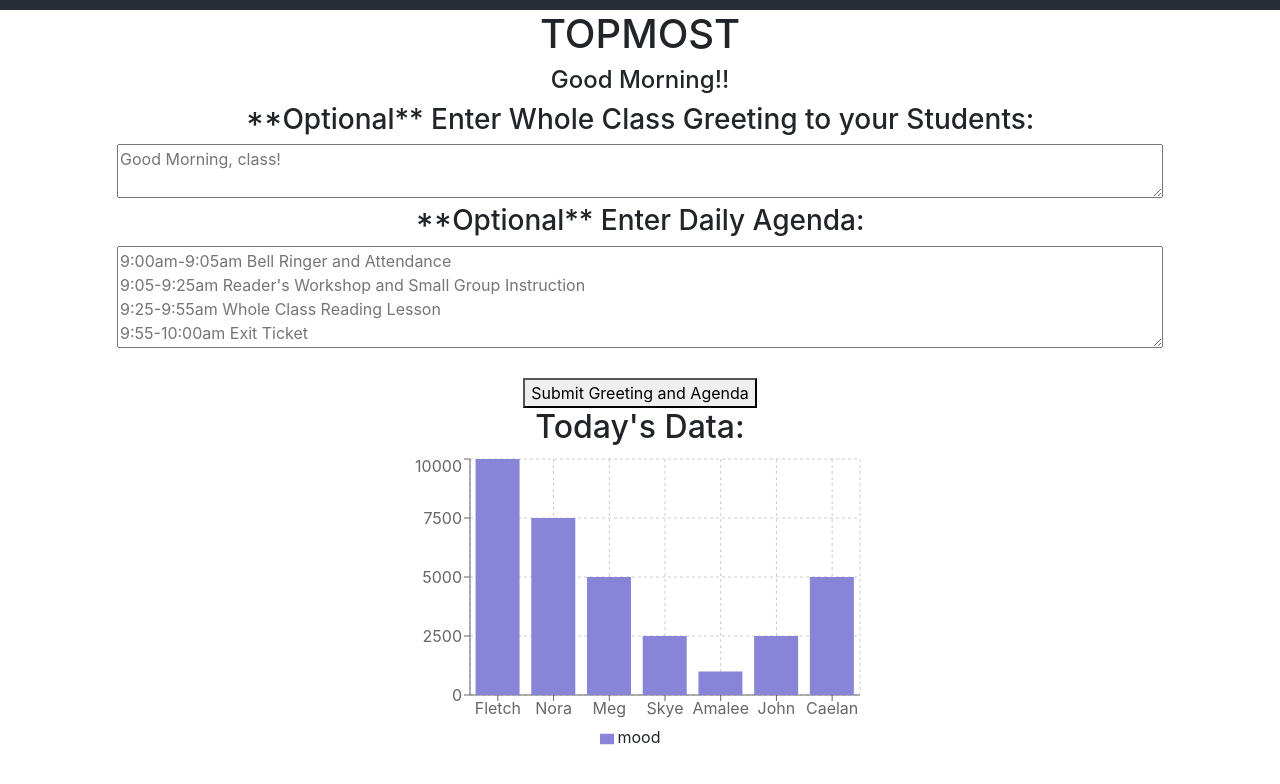
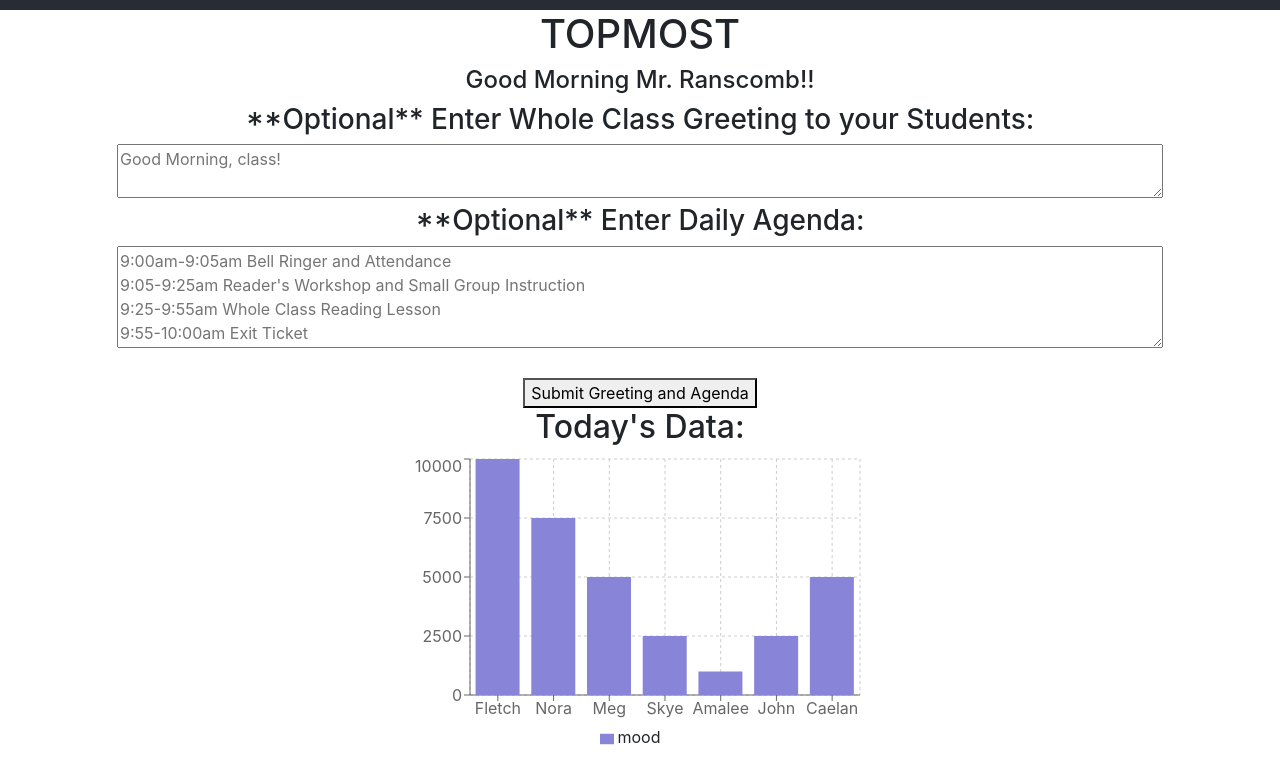
Before and after one commit to Strasserl/topmost, a React (Create React App) app: page / in a window 1280 px wide. Shown: the top 784 px of the page. Built offline with nearby package versions, Linux system fonts and the light colour scheme.

Commit message:
adds formatting

```diff
--- a/src/client/components/single-student-data.js
+++ b/src/client/components/single-student-data.js
@@ -24,7 +24,7 @@ class SingleStudent extends React.Component {
     ) : (
       <div>
         <h1>
-          STUDENT: {student.firstName} {student.lastName}
+          Student: {student.firstName} {student.lastName}
         </h1>
         <img className="studentImage" src={student.imageUrl} />
         <h3> Email: {student.email}</h3>
--- a/src/client/components/teacher-homepage.js
+++ b/src/client/components/teacher-homepage.js
@@ -2,32 +2,15 @@ import React from 'react';
 import TeacherInputForm from './teacher-input-form';
 import WholeClassBar from './whole-class-bar';
 
-// import { connect } from 'react-redux';
-
 export const TeacherHome = props => {
-  // const { email } = props;
-
   return (
     <div>
-      <h4>Good Morning!!</h4>
+      <h4>Good Morning Mr. Ranscomb!!</h4>
       <TeacherInputForm />
       <h2>Today's Data:</h2>
       <WholeClassBar />
     </div>
   );
-  // props.email ? (
-  //   <div id="welcome-user">
-  //     <h4>Good Morning, {email}</h4>
-  //   </div>
-  // ) :
 };
 
-// const mapState = state => {
-//   return {
-//     email: state.user.email,
-//   };
-// };
-
 export default TeacherHome;
-
-// export default connect(mapState)(TeacherHome);
```
